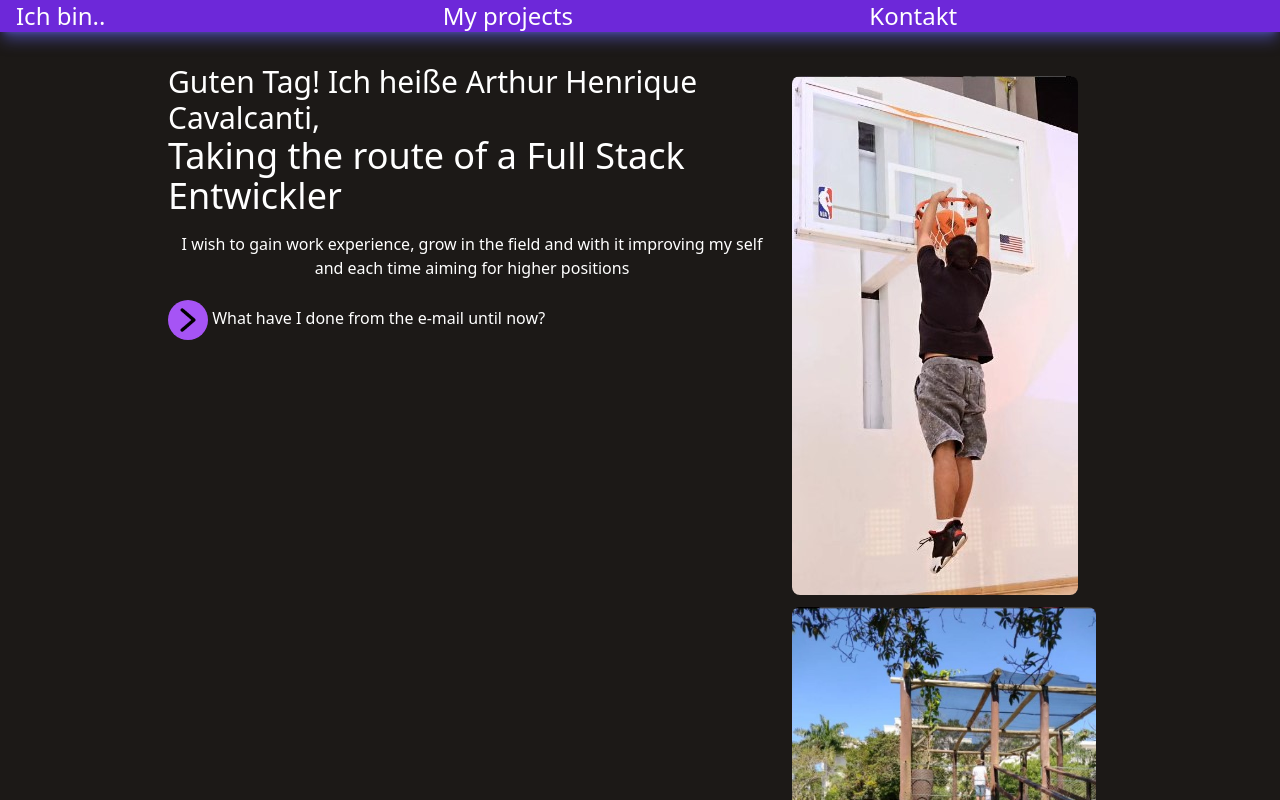
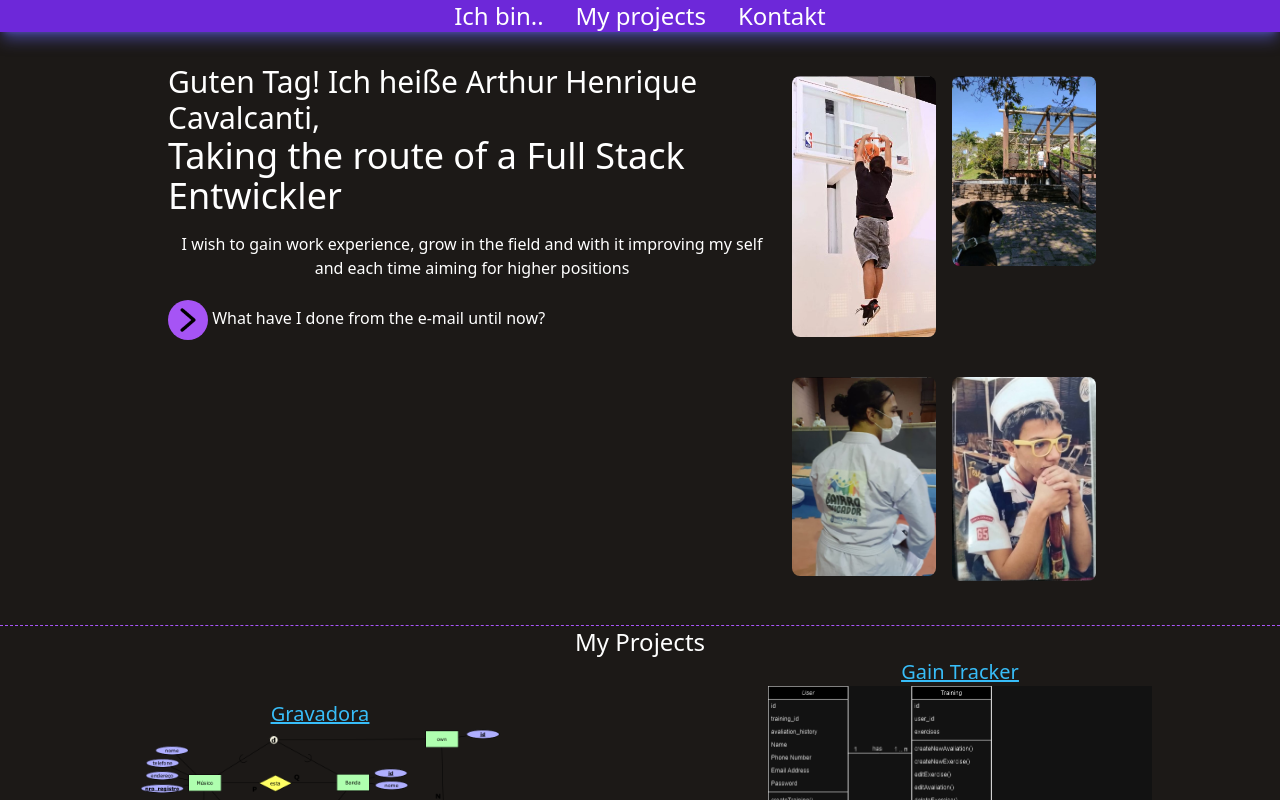
Before and after one commit to Stuepp/Tailwind, a plain HTML site: page index.html in a window 1280 px wide. Both pictures are taken after a click on the element 944 px from the left and 253 px from the top of the page. Shown: the top 800 px of the page. Drawn offline with nearby package versions, Linux system fonts and the light colour scheme.

Commit message:
mais imagens z-indez corrigido mudança do comportamento da navbar items

```diff
--- a/index.html
+++ b/index.html
@@ -7,10 +7,10 @@
     <title>Tailwind</title>
 </head>
 <body class="bg-stone-900 text-white">
-    <div class="sticky top-0 flex w-full justify-end bg-violet-700 shadow-lg shadow-indigo-500/50 text-white text-2xl">
-        <div class="w-1/3 shrink mx-4"><a href="#ich">Ich bin..</a></div>
-        <div class="w-1/3 shrink mx-4"><a href="#projects">My projects</a></div>
-        <div class="w-1/3 shrink mx-4"><a href="#kontakt">Kontakt</a></div>
+    <div class="sticky top-0 z-50 flex w-full items-center justify-center bg-violet-700 shadow-lg shadow-indigo-500/50 text-white text-2xl">
+        <div class="w-1/8 shrink mx-4"><a href="#ich">Ich bin..</a></div>
+        <div class="w-1/8 shrink mx-4"><a href="#projects">My projects</a></div>
+        <div class="w-1/8 shrink mx-4"><a href="#kontakt">Kontakt</a></div>
     </div>
     <div class="flex flex-wrap justify-center m-8 text-white" id="ich">
         <div class="w-full md:w-2/4">
@@ -25,8 +25,8 @@
                 <h3 class="my-1"><button class="bg-purple-500 rounded-full align-middle animate-pulse"><img src="/next.png" class="w-10" id="Idone" onclick="showmore()"></button> What have I done from the e-mail until now?</h3>
                 <div class="hidden" id="doneThings">
                     <ul class="ml-12 mb-4">
-                        <li>-> <a href="" class="underline decoration-solid text-sky-400">A simple and pure HTML+CSS page</a></li>
-                        <li>-> <a href="" class="underline decoration-solid text-sky-400">NextJS + Tailwind</a></li>
+                        <li>-> <a href="" class="underline decoration-solid text-sky-400">A simple and pure HTML+CSS page</a> - <a href="" class="underline decoration-solid text-sky-400">Github</a></li>
+                        <li>-> <a href="https://stuepp-nextjs-musicplayer.netlify.app/" class="underline decoration-solid text-sky-400">NextJS + Tailwind</a> - <a href="" class="underline decoration-solid text-sky-400">Github</a></li>
                         <li>-> <a href="" class="underline decoration-solid text-sky-400">Docker</a></li>
                     </ul>
                 </div>
@@ -37,8 +37,12 @@
                 <img src="/Screenshot_16.jpg" alt="A picture showing me" class="w-full rounded-lg border-double border-4 border-violet-500 shadow-2xl shadow-indigo-500/50 transform active:scale-75 transition-transform hover:cursor-pointer hover:scale-105">
             </div>
             <div class="hidden" id="projectspic" onclick="flip('projectspic', 'mepic')">
-                <img src="/me1.jpg" alt="A picture of me making a dunk" class="rounded-lg  my-3 transform active:scale-75 ransition-transform hover:cursor-pointer hover:scale-105">
-                <img src="/me2.jpg" alt="A pic of my dog in the park" class="rounded-lg  my-3 transform active:scale-75 ransition-transform hover:cursor-pointer hover:scale-105">
+                <div class="grid grid-cols-2 gap-4">
+                    <img src="/me1.jpg" alt="A picture of me making a dunk" class="rounded-lg  my-3 transform active:scale-75 ransition-transform hover:cursor-pointer hover:scale-105">
+                    <img src="/me2.jpg" alt="A pic of my dog in the park" class="rounded-lg  my-3 transform active:scale-75 ransition-transform hover:cursor-pointer hover:scale-105">
+                    <img src="/karate.jpg" alt="A pic of my dog in the park" class="rounded-lg  my-3 transform active:scale-75 ransition-transform hover:cursor-pointer hover:scale-105">
+                    <img src="/escoteiro.jpg" alt="A pic of my dog in the park" class="rounded-lg  my-3 transform active:scale-75 ransition-transform hover:cursor-pointer hover:scale-105">
+                </div>
             </div>
         </div>
     </div>
```
Also changed, not shown: escoteiro.jpg (added), karate.jpg (added).
